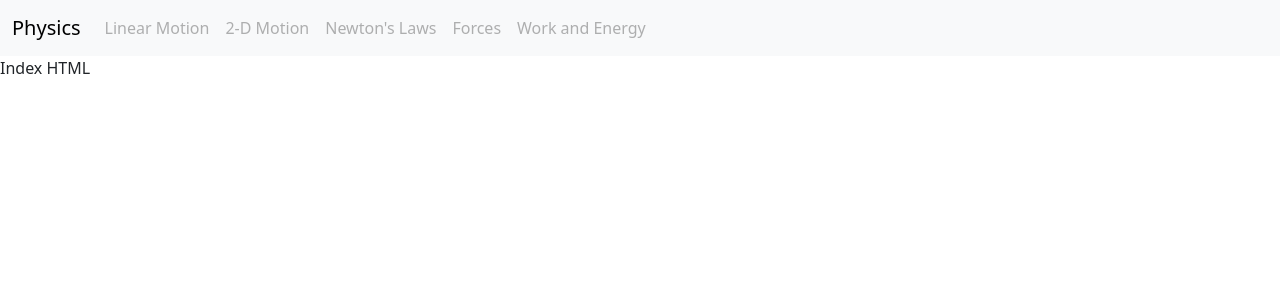
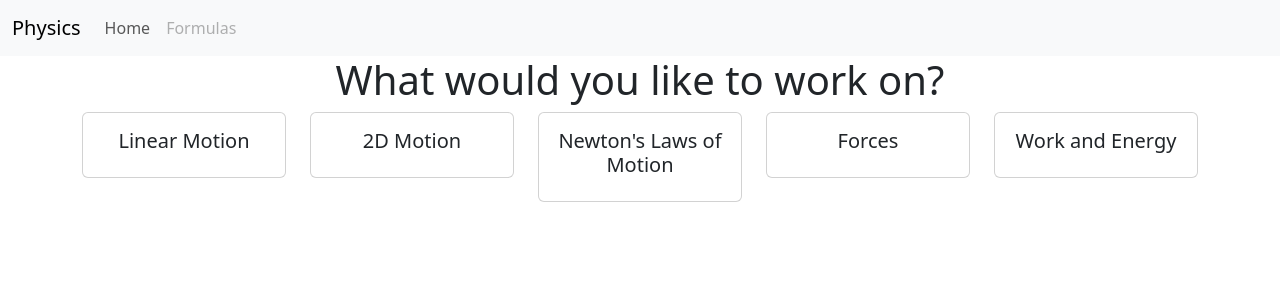
Before and after one commit to achavezz/Physics-Application, a Flask app: page / in a window 1280 px wide. Shown: the top 300 px of the page. Run offline with Flask 3, Linux system fonts and the light colour scheme.

Commit message:
Updated index.html to include card grid

```diff
--- a/templates/index.html
+++ b/templates/index.html
@@ -1,2 +1,60 @@
 {% extends "layout.html" %}
-{% block content %}Index HTML{% endblock %}
+{% block content %}
+<h1 class="text-center">What would you like to work on?</h1>
+<div class="container text-center">
+    <div class="row">
+        <!-- Card 1 -->
+        <div class="col">
+            <a href="/" class="card-link">
+                <div class="card">
+                    <div class="card-body">
+                        <h5 class="card-title">Linear Motion</h5>
+                    </div>
+                </div>
+            </a>
+        </div>
+
+        <!-- Card 2 -->
+        <div class="col">
+            <a href="/" class="card-link">
+                <div class="card">
+                    <div class="card-body">
+                        <h5 class="card-title">2D Motion</h5>
+                    </div>
+                </div>
+            </a>
+        </div>
+
+        <!-- Card 3 -->
+        <div class="col">
+            <a href="/" class="card-link">
+                <div class="card">
+                    <div class="card-body">
+                        <h5 class="card-title">Newton's Laws of Motion</h5>
+                    </div>
+                </div>
+            </a>
+        </div>
+
+        <div class="col">
+            <a href="/" class="card-link">
+                <div class="card">
+                    <div class="card-body">
+                        <h5 class="card-title">Forces</h5>
+                    </div>
+                </div>
+            </a>
+        </div>
+
+        <div class="col">
+            <a href="/" class="card-link">
+                <div class="card">
+                    <div class="card-body">
+                        <h5 class="card-title">Work and Energy</h5>
+                    </div>
+                </div>
+            </a>
+        </div>
+    </div>
+</div>
+{% endblock %}
--- a/templates/layout.html
+++ b/templates/layout.html
@@ -5,6 +5,12 @@
     <meta charset="UTF-8">
     <meta name="viewport" content="width=device-width, initial-scale=1.0">
     <link href="https://cdn.jsdelivr.net/npm/bootstrap@5.3.3/dist/css/bootstrap.min.css" rel="stylesheet" integrity="sha384-QWTKZyjpPEjISv5WaRU9OFeRpok6YctnYmDr5pNlyT2bRjXh0JMhjY6hW+ALEwIH" crossorigin="anonymous">
+    <style>
+        /* Custom CSS to remove underline from card text */
+        .card-link {
+            text-decoration: none;
+        }
+    </style>
     <title>Physics: {% block title %}{% endblock %}</title>
 </head>
 <body>
@@ -17,19 +23,10 @@
           <div class="collapse navbar-collapse" id="navbarSupportedContent">
             <ul class="navbar-nav me-auto mb-2 mb-lg-0">
                 <li class="nav-item">
-                    <a class="nav-link disabled" aria-disabled="true">Linear Motion</a>
+                    <a class="nav-link" href="/">Home</a>
                 </li>
                 <li class="nav-item">
-                    <a class="nav-link disabled" aria-disabled="true">2-D Motion</a>
-                </li>
-                <li class="nav-item">
-                    <a class="nav-link disabled" aria-disabled="true">Newton's Laws</a>
-                </li>
-                <li class="nav-item">
-                    <a class="nav-link disabled" aria-disabled="true">Forces</a>
-                </li>
-                <li class="nav-item">
-                    <a class="nav-link disabled" aria-disabled="true">Work and Energy</a>
+                    <a class="nav-link disabled" aria-disabled="true">Formulas</a>
                 </li>
             </ul>
           </div>
```
